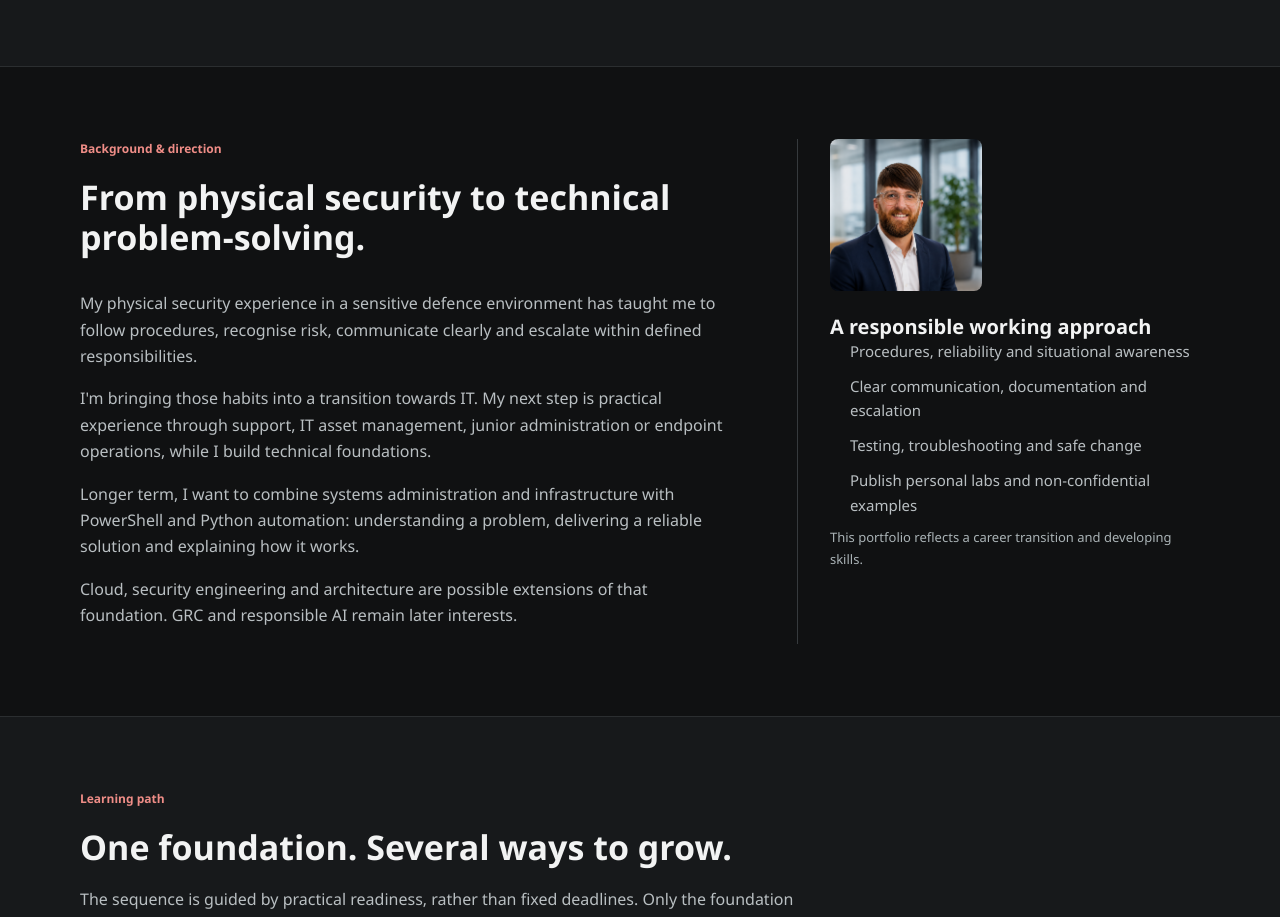
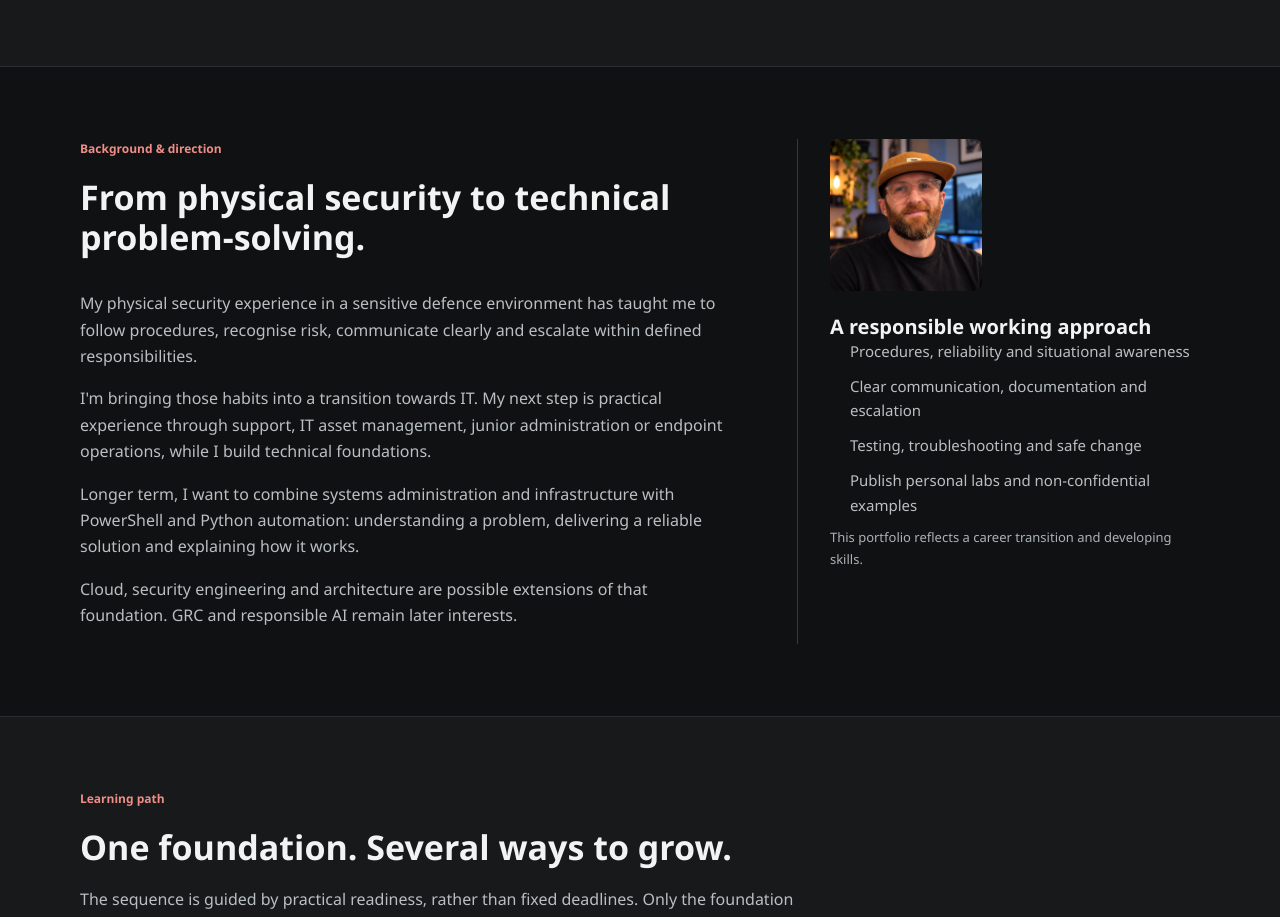
Before and after one commit to Garrowai/ai-architect-portfolio, a React (Vite) app: page / in a window 1280 px wide. Shown: the part 1940-2857 px from the top of the page. Built offline with nearby package versions, Linux system fonts and the light colour scheme.

Commit message:
Replace portfolio headshot with updated photo

```diff
--- a/src/pages/Home.tsx
+++ b/src/pages/Home.tsx
@@ -1,6 +1,6 @@
 import { Link } from "react-router-dom";
 import { ArrowRight, Terminal, Network, Workflow } from "lucide-react";
-import headshot from "../assets/headshot.png";
+import headshot from "../assets/headshot.jpg";
 import { learningPath, projects } from "../data/portfolio";
 import { Contact, PageMeta, ProjectCard, SectionHeading } from "../components/PortfolioUI";
 
@@ -37,7 +37,7 @@ export default function Home() {
           <p>Longer term, I want to combine systems administration and infrastructure with PowerShell and Python automation: understanding a problem, delivering a reliable solution and explaining how it works.</p>
           <p>Cloud, security engineering and architecture are possible extensions of that foundation. GRC and responsible AI remain later interests.</p>
         </div>
-        <aside className="profile"><img src={headshot} alt="Alex Garrow" width="1254" height="1254" loading="lazy" /><h3>A responsible working approach</h3><ul><li>Procedures, reliability and situational awareness</li><li>Clear communication, documentation and escalation</li><li>Testing, troubleshooting and safe change</li><li>Publish personal labs and non-confidential examples</li></ul><p className="small">This portfolio reflects a career transition and developing skills.</p></aside>
+        <aside className="profile"><img src={headshot} alt="Alex Garrow" width="1280" height="1280" loading="lazy" /><h3>A responsible working approach</h3><ul><li>Procedures, reliability and situational awareness</li><li>Clear communication, documentation and escalation</li><li>Testing, troubleshooting and safe change</li><li>Publish personal labs and non-confidential examples</li></ul><p className="small">This portfolio reflects a career transition and developing skills.</p></aside>
       </section>
       <section id="learning" className="section band" aria-labelledby="learning-title"><div className="container">
         <SectionHeading eyebrow="Learning path" id="learning-title" title="One foundation. Several ways to grow." text="The sequence is guided by practical readiness, rather than fixed deadlines. Only the foundation stage is current; later stages are planned." />
```
Also changed, not shown: src/assets/headshot.jpg (added).
